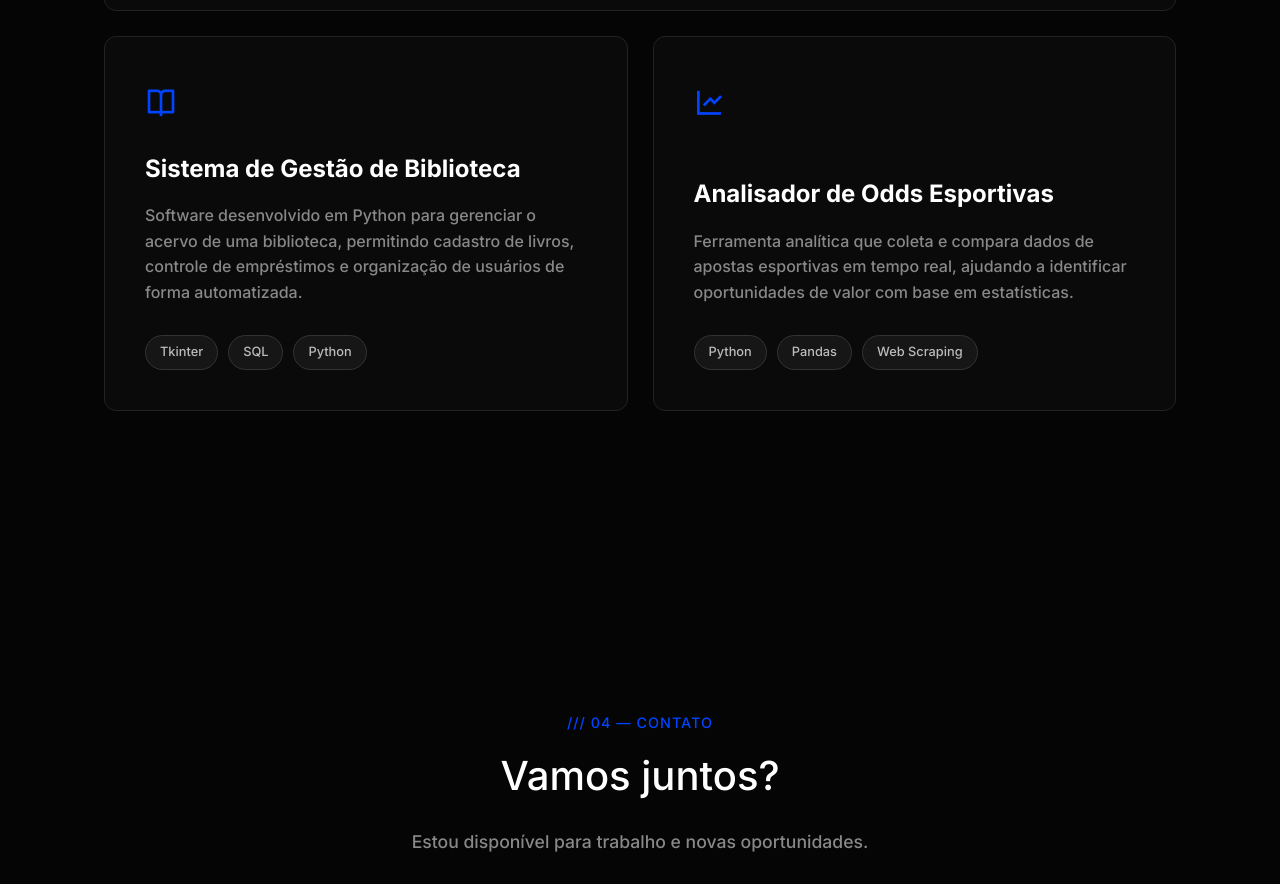
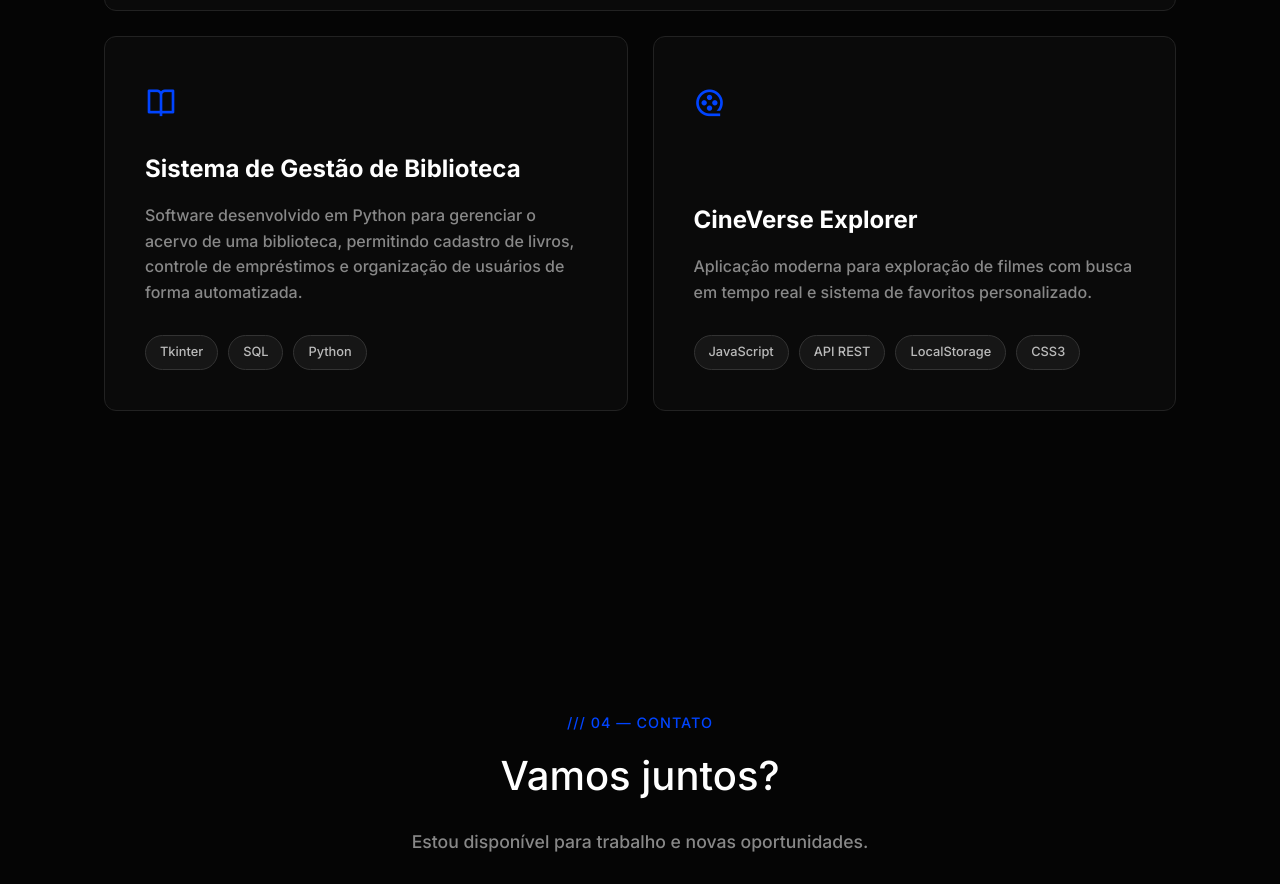
Before and after one commit to britoxzn/meu-portfolio, a plain HTML site: page index.html in a window 1280 px wide. Shown: the part 1909-2793 px from the top of the page. Drawn offline with nearby package versions, Linux system fonts and the light colour scheme.

Commit message:
Adicionando projeto CineVerse Explorer

```diff
--- a/index.html
+++ b/index.html
@@ -177,13 +177,13 @@
 
     <div class="card" onclick="abrirModal(3)">
         <div class="card-icon">
-            <i class="ri-line-chart-line"></i>
+            <i class="ri-movie-2-line"></i>
         </div>
         <div class="card-content">
-            <h3>Analisador de Odds Esportivas</h3>
-            <p>Ferramenta analítica que coleta e compara dados de apostas esportivas em tempo real, ajudando a identificar oportunidades de valor com base em estatísticas.</p>
+            <h3>CineVerse Explorer</h3>
+            <p>Aplicação moderna para exploração de filmes com busca em tempo real e sistema de favoritos personalizado.</p>
             <div class="tags">
-                <span>Python</span> <span>Pandas</span> <span>Web Scraping</span>
+                <span>JavaScript</span> <span>API REST</span> <span>LocalStorage</span> <span>CSS3</span>
             </div>
         </div>
     </div>
--- a/script.js
+++ b/script.js
@@ -25,15 +25,15 @@ const projetos = {
         ]
     },
     3: {
-        titulo: "Analisador de Odds",
-        icon: '<i class="ri-line-chart-line"></i>',
-        subtitulo: "Ferramenta Analítica | Data Science",
-        desafio: "Identificar oportunidades de valor em tempo real em um mercado volátil, onde a velocidade de processamento da informação é crucial para a tomada de decisão.",
+        titulo: "CineVerse Explorer",
+        icon: '<i class="ri-movie-2-line"></i>', // Ícone de filme do Remix Icon
+        subtitulo: "Exploração de Filmes | API REST & LocalStorage",
+        desafio: "Criar uma plataforma de filmes fluida que consumisse dados externos em tempo real, garantindo que o usuário pudesse favoritar seus títulos preferidos sem precisar de um banco de dados externo pesado.",
         solucao: [
-            "Web Scraping de múltiplas fontes de dados simultâneas.",
-            "Uso de Pandas (Python) para limpeza e comparação estatística de odds.",
-            "Algoritmo matemático para identificar arbitragem (lucro garantido).",
-            "Painel de visualização de dados simplificado."
+            "Consumo de API: Integração completa com a API do TMDB para busca de títulos, capas e detalhes técnicos.",
+            "Persistência Local: Implementação de LocalStorage para salvar a lista de favoritos do usuário diretamente no navegador.",
+            "Interface Dinâmica: Manipulação avançada do DOM para exibir modais de detalhes e notificações Toast de feedback.",
+            "Experiência do Usuário: Criação de uma Splash Screen profissional e spinners de carregamento para suavizar a espera dos dados."
         ]
     }
 };
```
